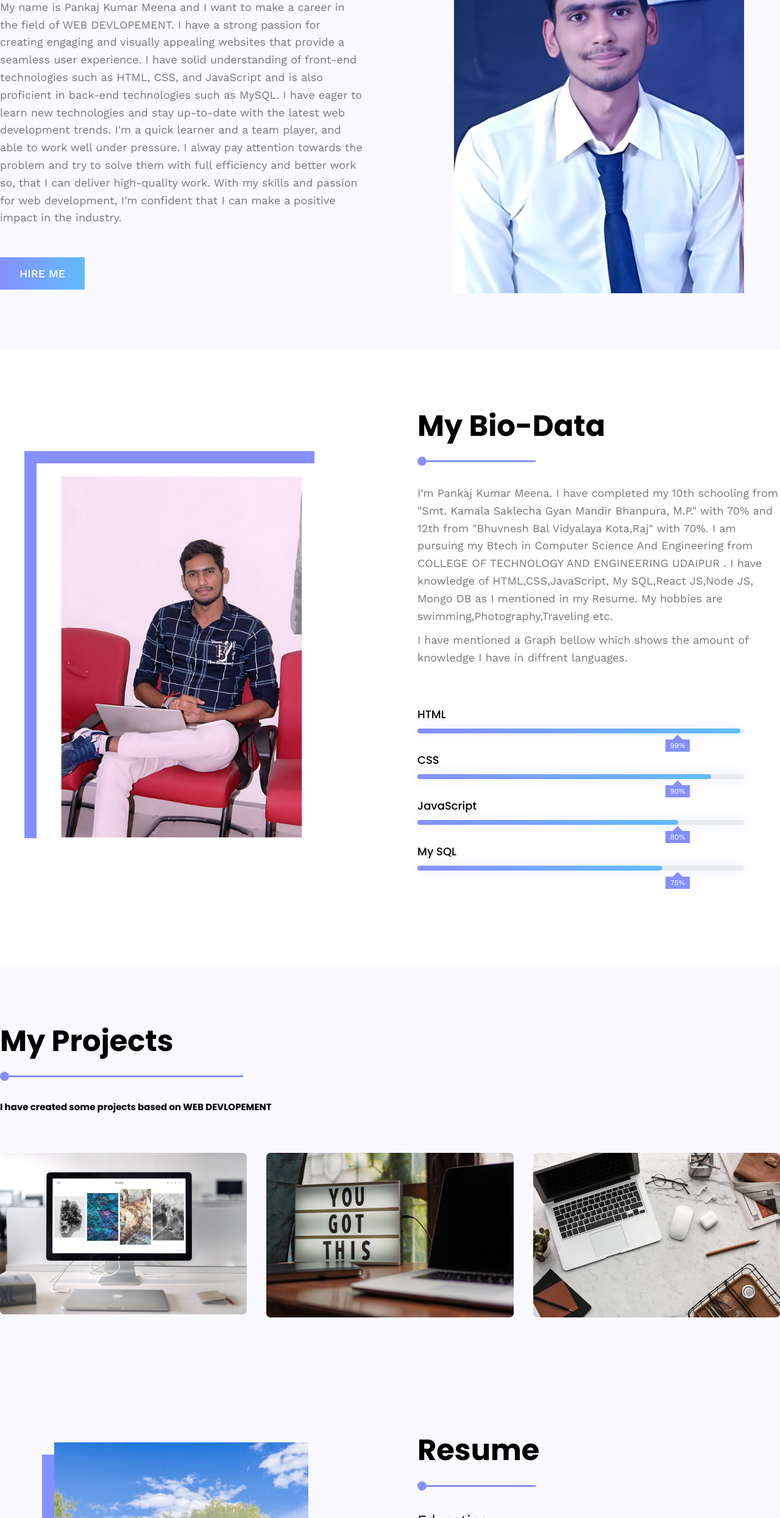
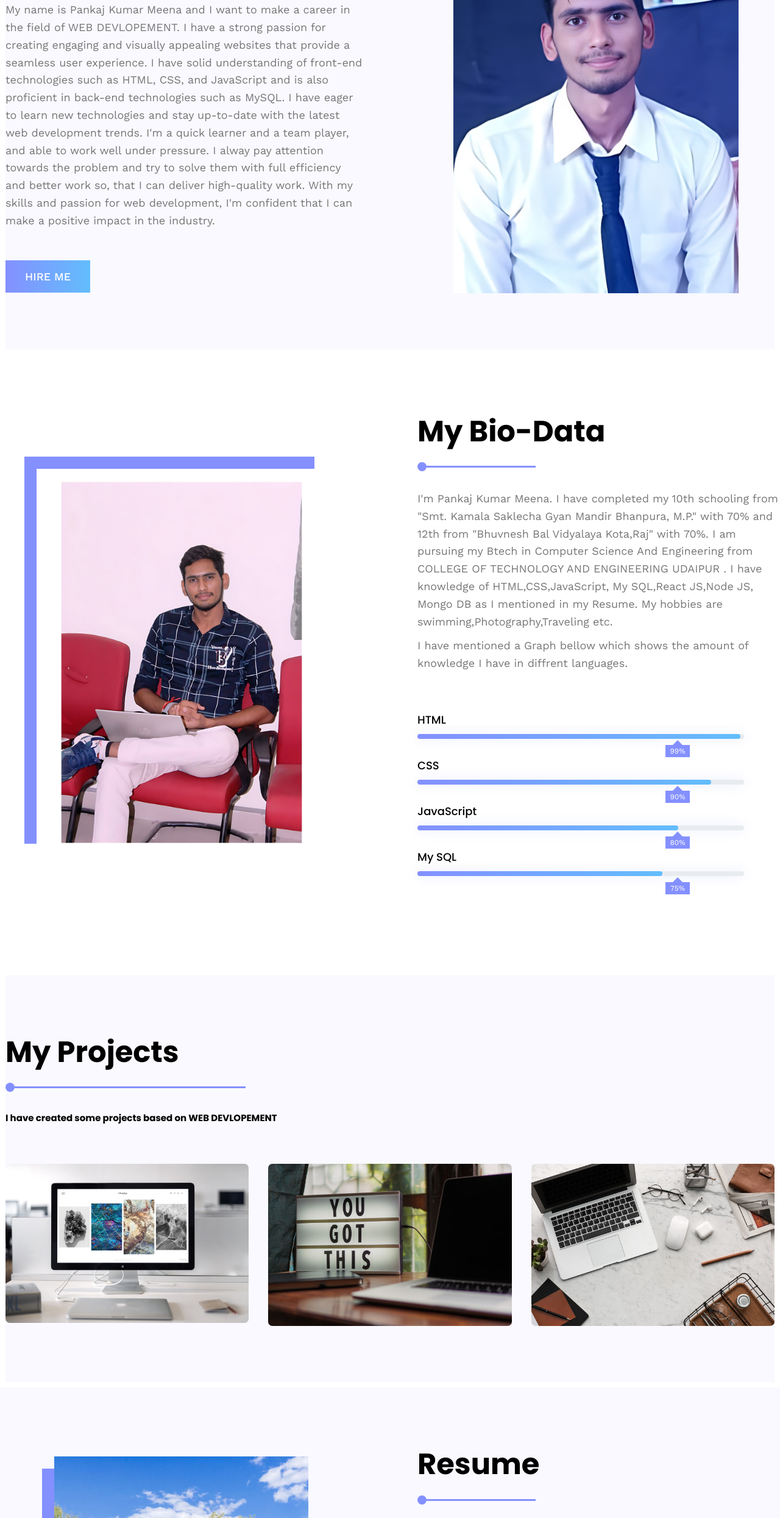
Before and after one commit to pankajm333/protfolio, a plain HTML site: page index.html in a window 1280 px wide. Shown: the part 310-2800 px from the top of the page at 61% size. Drawn offline with nearby package versions, Linux system fonts and the light colour scheme.

Commit message:
"something More"

```diff
--- a/css/style.css
+++ b/css/style.css
@@ -203,6 +203,7 @@ Hero  Section Start
 
 .section-hero {
   background: var(--bg);
+  margin: 9px;
 }
 
 .section-hero-data {
@@ -386,6 +387,7 @@ h3 {
 
 .section-portfolio {
   background-color: var(--bg);
+  margin: 9px;
 }
 
 .section-portfolio p,
@@ -533,6 +535,7 @@ contact Section
 ======================================= */
 
 .section-contact-main {
+  /* margin: 9px; */
   max-width: 70rem;
   margin: 0 auto;
   margin-top: 10rem;
```
Also changed, not shown: 1 other file.
